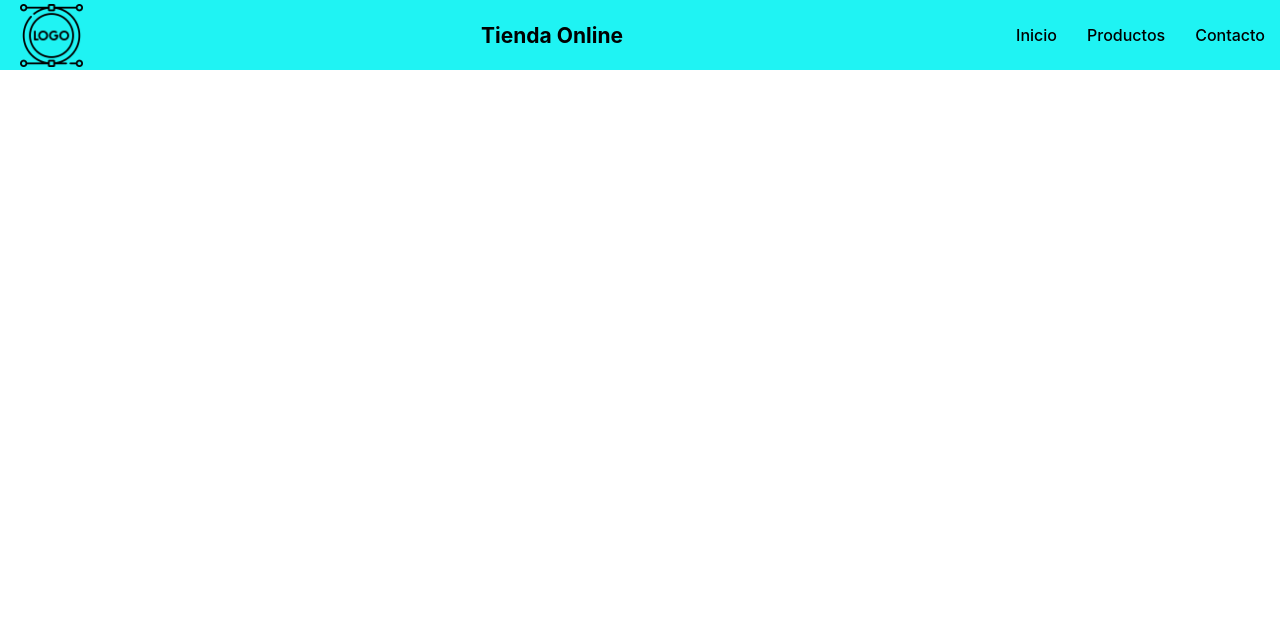
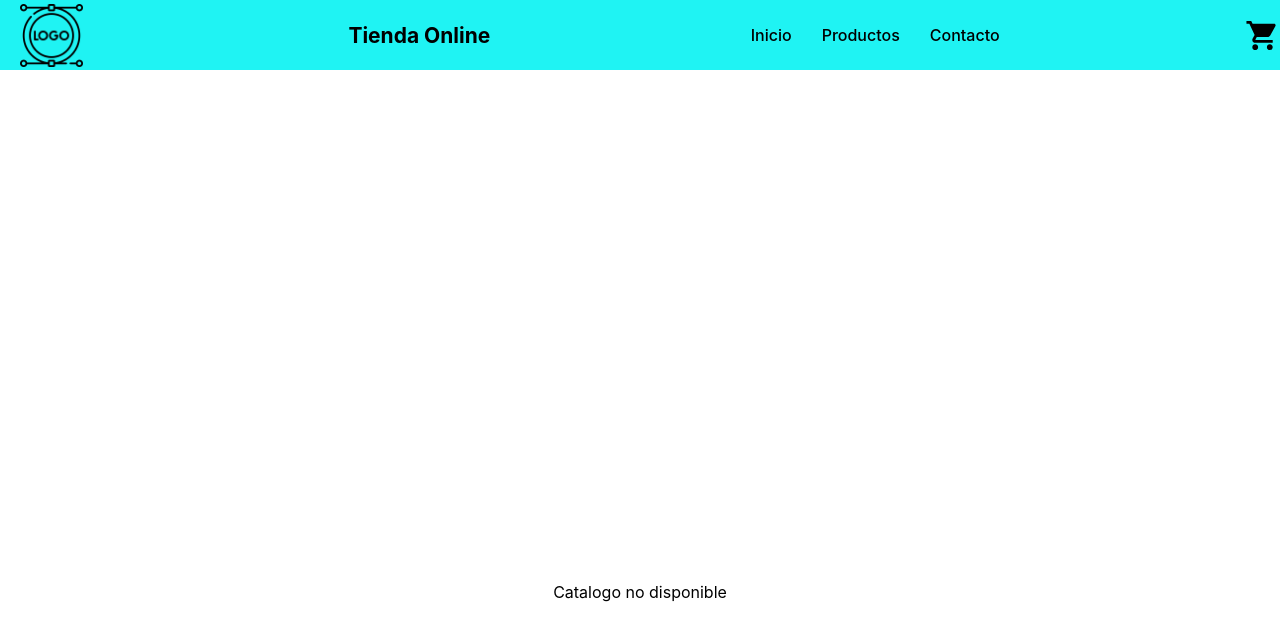
Before and after one commit to LucasCoronado/tienda-react, a React (Create React App) app: page / in a window 1280 px wide. Shown: the top 640 px of the page. Built offline with nearby package versions, Linux system fonts and the light colour scheme.

Commit message:
Desafio Landing

```diff
--- a/src/App.js
+++ b/src/App.js
@@ -1,9 +1,14 @@
 import React from "react";
 import NavBar from "./Components/NavBar/NavBar"
+import ItemListContainer from "./Components/ItemListContainer/ItemListContainer"
 
 const App = () =>{
   return (
+    <>
     <NavBar/>
+    <ItemListContainer greeting="Catalogo no disponible"/>
+    </>
+
   )
 }
 
--- /dev/null
+++ b/src/Components/CartWidget/CartWidget.js
@@ -0,0 +1,10 @@
+import React from "react";
+import ShoppingCartIcon from '@mui/icons-material/ShoppingCart';
+
+const CartWidget = () => {
+  return (
+    <ShoppingCartIcon fontSize="large"/>
+  );
+};
+
+export default CartWidget;
--- /dev/null
+++ b/src/Components/ItemListContainer/ItemListContainer.js
@@ -0,0 +1,12 @@
+import React from "react";
+import "./styles.css";
+
+const ItemListContainer = ({greeting}) => {
+  return (
+    <div className="landing">
+      <span>{greeting}</span>
+    </div>
+  );
+};
+
+export default ItemListContainer;
--- /dev/null
+++ b/src/Components/ItemListContainer/styles.css
@@ -0,0 +1,7 @@
+.landing {
+  width: 100%;
+  margin-top: 40%;
+  display: flex;
+  justify-content: center;
+  align-items: center;
+}
--- a/src/Components/NavBar/NavBar.js
+++ b/src/Components/NavBar/NavBar.js
@@ -1,19 +1,19 @@
 import React from "react";
 import logo from "../../assets/logo.png"
 import "./NavBar.css"
-
+import CartWidget from "../CartWidget/CartWidget";
 
 const NavBar = () => {
     return (
         <nav>
             <img src={logo} alt="logo" />
-            <h1 class="navTitle">Tienda Online</h1>
-            <div class="navItems">
+            <h1 className="navTitle">Tienda Online</h1>
+            <div className="navItems">
                 <a href=".">Inicio</a>
                 <a href=".">Productos</a>
                 <a href=".">Contacto</a>
             </div>
-
+            <CartWidget/>
         </nav >
     )
 }
```
